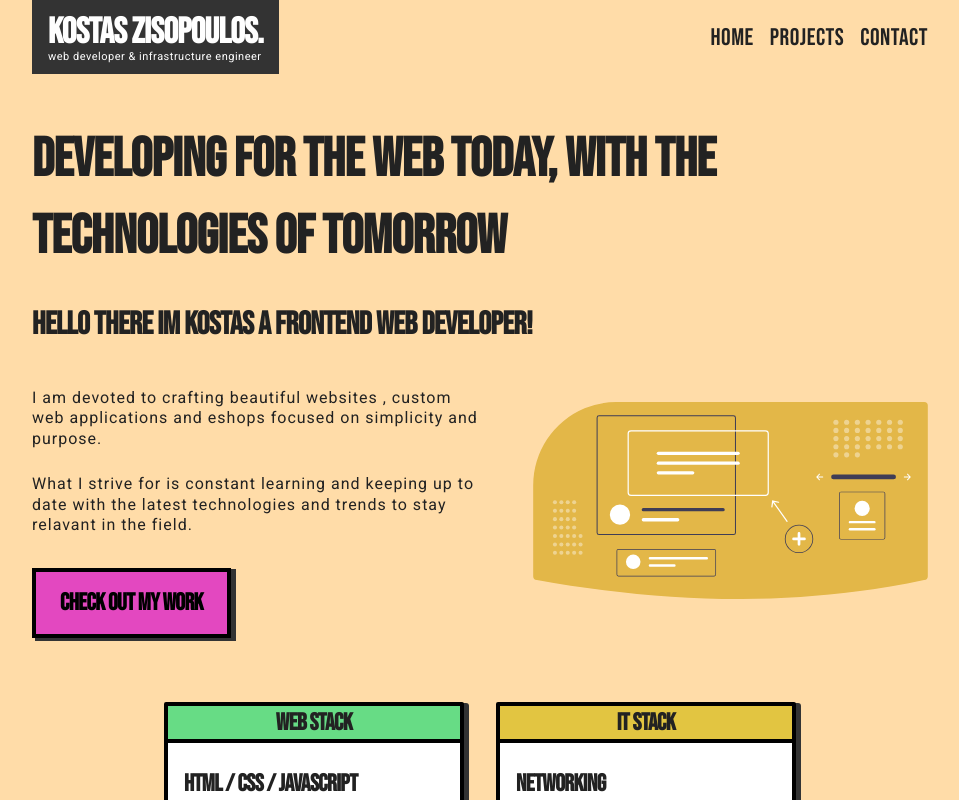
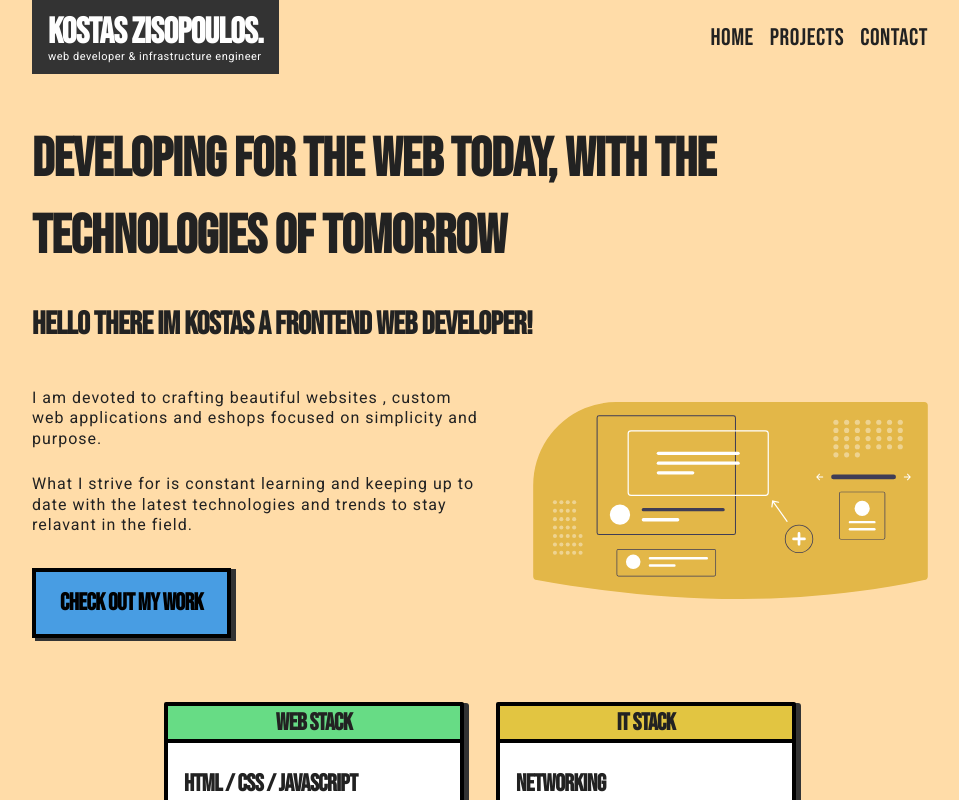
Before and after one commit to kzisopoulos/kostaszisopoulos, a Next.js app: page / in a window 1280 px wide. Shown: the top 800 px of the page, without its empty margins (160-1119 px from the left). Built offline with nearby package versions, Linux system fonts and the light colour scheme.

Commit message:
cta color change

```diff
--- a/styles/globals.css
+++ b/styles/globals.css
@@ -89,10 +89,12 @@ nav {
   padding: 3rem 2rem;
 }
 
+/* e348c0 */
+
 .btn {
   margin-top: 1rem;
   display: inline-block;
-  background-color: #e348c0;
+  background-color: #489de3;
   color: black;
   padding: 0.875rem 1.5rem;
   border: 4px solid black;
```
